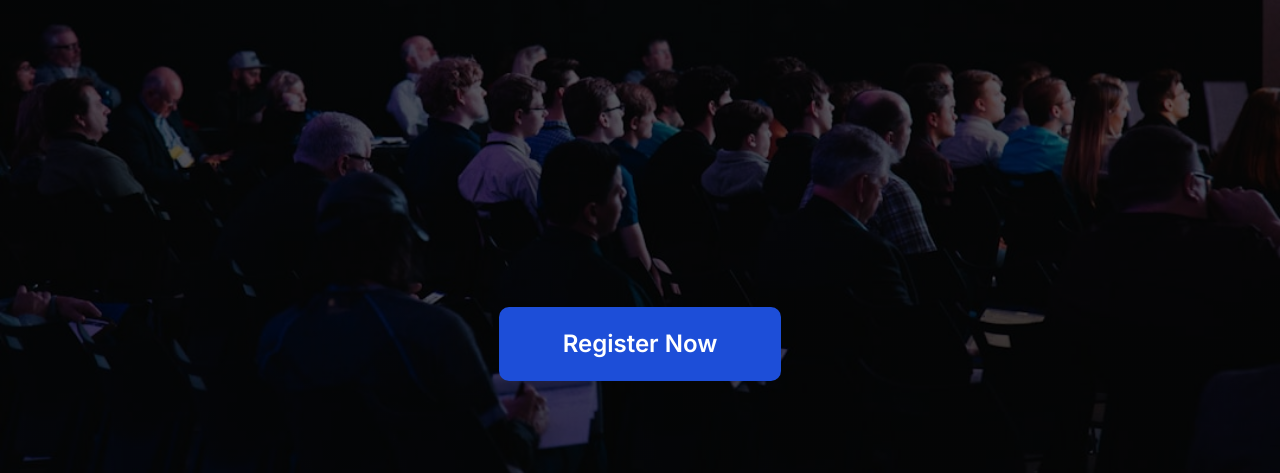
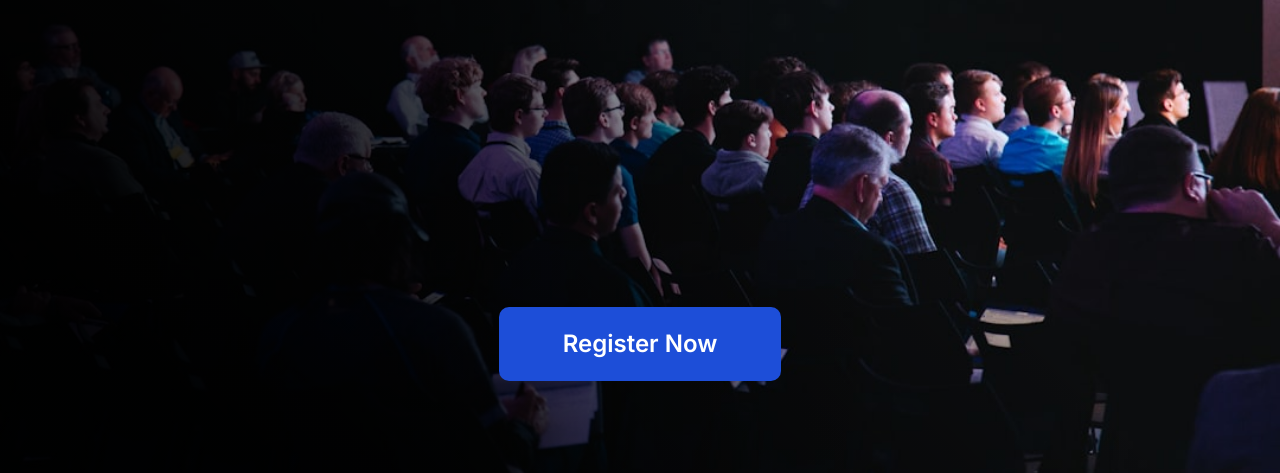
Before and after one commit to rowshannahar3/B14-A01-DevConf-2026, a plain HTML site: page index.html in a window 1280 px wide. Shown: the part 394-867 px from the top of the page. Drawn offline with Linux system fonts and the light colour scheme.

Commit message:
fixed the background overlay

```diff
--- a/style.css
+++ b/style.css
@@ -53,7 +53,9 @@ nav {
 .hero {
     min-height: 786px;
     width: 100%;
-    background-image: linear-gradient(rgba(0, 0, 0, 0.65),rgba(0, 0, 0, 0.65)), url("./assets/banner.jpg");
+    background-image: linear-gradient(90deg, rgba(0, 0, 0, .6) 30%, rgba(0, 0, 0, 0) 70%),
+        linear-gradient(225deg, rgba(0, 0, 0, 0) 42%, rgba(0, 0, 0, .88) 87%),
+        url("./assets/banner.jpg");
     background-repeat: no-repeat;
     background-size: cover;
     background-position: center;
@@ -65,24 +67,24 @@ nav {
 
 }
 
-.hero-text{
+.hero-text {
     position: relative;
     bottom: 120px;
 }
 
-.hero-text h1{
+.hero-text h1 {
     font-size: 80px;
     font-weight: 600;
     color: #fff;
     margin-bottom: 10px;
 }
 
-.hero-text p{
+.hero-text p {
     color: #fff;
     width: 829px;
 }
 
-.hero-btn{
+.hero-btn {
     position: relative;
     top: 190px;
     height: 74px;
```
